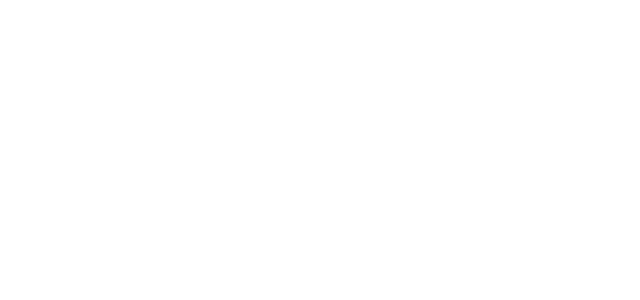
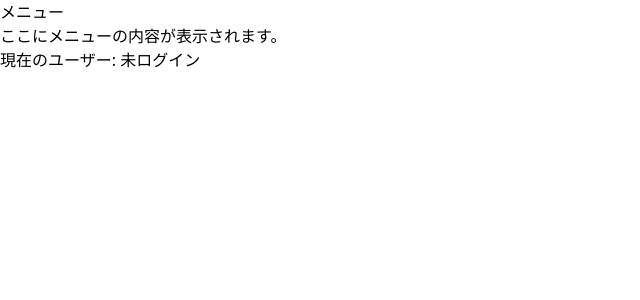
Before and after one commit to ksk45/OnlineBoard, a React (Vite) app in the folder frontend/: page /menu in a window 1280 px wide. Before the commit this address had no page. Shown: the top 300 px of the page, without its empty margins (0-640 px from the left). Built offline with nearby package versions, Linux system fonts and the light colour scheme.

Commit message:
フロントエンド　メニュー画面遷移設定

```diff
--- a/frontend/src/App.tsx
+++ b/frontend/src/App.tsx
@@ -1,15 +1,21 @@
 import { BrowserRouter, Route, Routes } from "react-router-dom";
 import "./index.css";
 import AuthPage from "./pages/AuthPage";
+import { UserProvider } from "./contexts/UserContext";
+import MenuPage from "./pages/MenuPage";
 
 const App = () => {
   return (
+    <UserProvider>
       <BrowserRouter>
         <Routes>
           <Route path="/" element={<AuthPage />}></Route>
           <Route path="/sign-up" element={<AuthPage />}></Route>
+          <Route path="/guest" element={<AuthPage />}></Route>
+          <Route path="/menu" element={<MenuPage />}></Route>
         </Routes>
       </BrowserRouter>
+    </UserProvider>
   )
 }
 
--- a/frontend/src/components/Auth/Form/SignUpForm.tsx
+++ b/frontend/src/components/Auth/Form/SignUpForm.tsx
@@ -32,6 +32,8 @@
 
   // ユーザーコンテキスト取得
   const userContext = useUser();
+
+  const navigate = useNavigate();
 
 
   // バリデーション定義
@@ -107,6 +109,7 @@
         userName: data.userName,
         email: data.mail,
       });
+      navigate("/menu");
     } else {
       const errorData = await res.json();
       if (res.status === 400 || res.status === 409) {
--- a/frontend/src/pages/AuthPage.tsx
+++ b/frontend/src/pages/AuthPage.tsx
@@ -24,8 +24,7 @@
         navigate("/sign-up");
         break;
       case "guest":
-        // ゲストログインのパスを指定
-        // navigate();
+        navigate("/guest");
         break;
     }
   };
--- /dev/null
+++ b/frontend/src/pages/MenuPage.tsx
@@ -0,0 +1,15 @@
+import { useUser } from "../contexts/UserContext";
+
+const MenuPage = () => {
+  const userContext = useUser();
+
+  return (
+    <div>
+      <h1>メニュー</h1>
+      <p>ここにメニューの内容が表示されます。</p>
+	  <p>現在のユーザー: {userContext.user ? userContext.user.userName : "未ログイン"}</p>
+    </div>
+  );
+};
+
+export default MenuPage;
```
Lines whose indentation alone changed are shown as unchanged.
